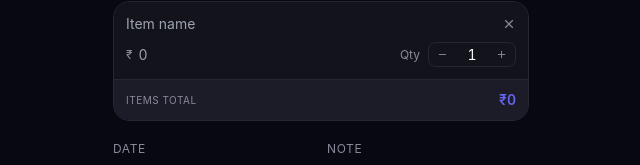
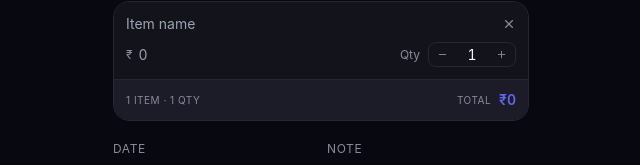
Before and after one commit to Shyam-Dadhaniya/paisa-tracker, a React (Vite) app: page /add in a window 1280 px wide. Both pictures are taken after typing "Sample", "Sample" into the empty fields and a click on the button "Add item". Shown: the part 417-582 px from the top of the page, without its empty margins (319-959 px from the left). Built offline with nearby package versions, Linux system fonts and the light colour scheme; no server answers.

Commit message:
feat: display total items and quantity in ItemsTable component

```diff
--- a/src/components/ItemsTable.tsx
+++ b/src/components/ItemsTable.tsx
@@ -30,6 +30,7 @@ export default function ItemsTable({ items, onChange }: Props) {
     setQtyInputs((prev) => { const n = { ...prev }; delete n[id]; return n; });
 
   const total = items.reduce((s, i) => s + i.price * i.qty, 0);
+  const totalQty = items.reduce((s, i) => s + i.qty, 0);
 
   return (
     <div>
@@ -149,11 +150,16 @@ export default function ItemsTable({ items, onChange }: Props) {
           ))}
 
           {/* Total row */}
-          <div className="flex justify-between items-center px-3 py-2.5 bg-surface2">
-            <span className="text-[10px] text-muted uppercase tracking-wider">Items total</span>
-            <span className="text-sm font-semibold tabular-nums text-primary">
-              {formatINR(total)}
+          <div className="flex items-center justify-between px-3 py-2.5 bg-surface2">
+            <span className="text-[10px] text-muted uppercase tracking-wider">
+              {items.length} item{items.length !== 1 ? 's' : ''} · {totalQty} qty
             </span>
+            <div className="flex items-center gap-2">
+              <span className="text-[10px] text-muted uppercase tracking-wider">Total</span>
+              <span className="text-sm font-semibold tabular-nums text-primary">
+                {formatINR(total)}
+              </span>
+            </div>
           </div>
         </div>
       )}
```
